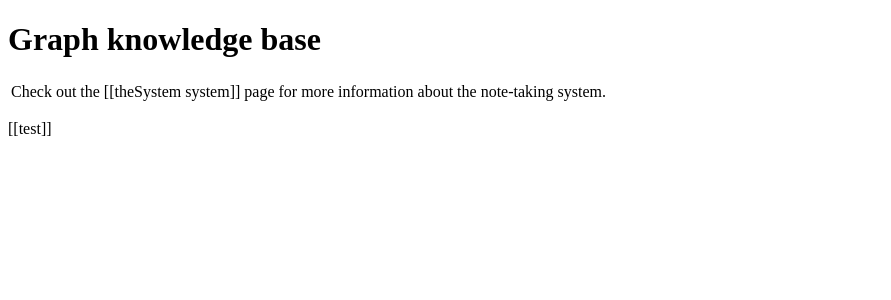
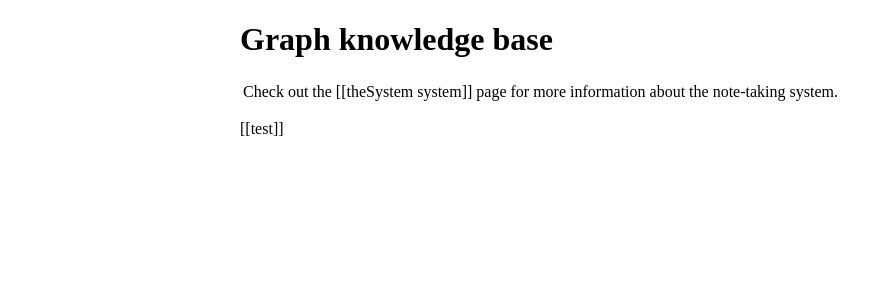
Before and after one commit to a-shine/kb, a Jekyll site: the page built from index.md, in a window 1280 px wide. Shown: the top 300 px of the page, without its empty margins (0-891 px from the left). Built offline with Jekyll 4.4.1, drawn with Linux system fonts in a browser that asks for light colours; our own code applies the rules of GitHub Pages for plain Markdown files.

Commit message:
adding styles

```diff
--- a/_layouts/default.html
+++ b/_layouts/default.html
@@ -3,7 +3,7 @@
   <head>
     <meta charset="utf-8" />
     <title>{{ page.title }}</title>
-    <link rel="stylesheet" href="_assets/styles.css" />
+    <link rel="stylesheet" href="assets/styles.css" />
   </head>
   <body>
     {{ content }}
--- a/main.js
+++ b/main.js
@@ -63,6 +63,9 @@
   }
 });
 
+// Remove README.md from out/ folder
+fs.unlinkSync("./out/README.html");
+
 // Copy _assets folder to out/
 fs.mkdirSync("./out/_assets");
 fs.readdirSync("./_assets").forEach((file) => {
```
Also changed, not shown: assets/styles.css (renamed from _assets/styles.css).
